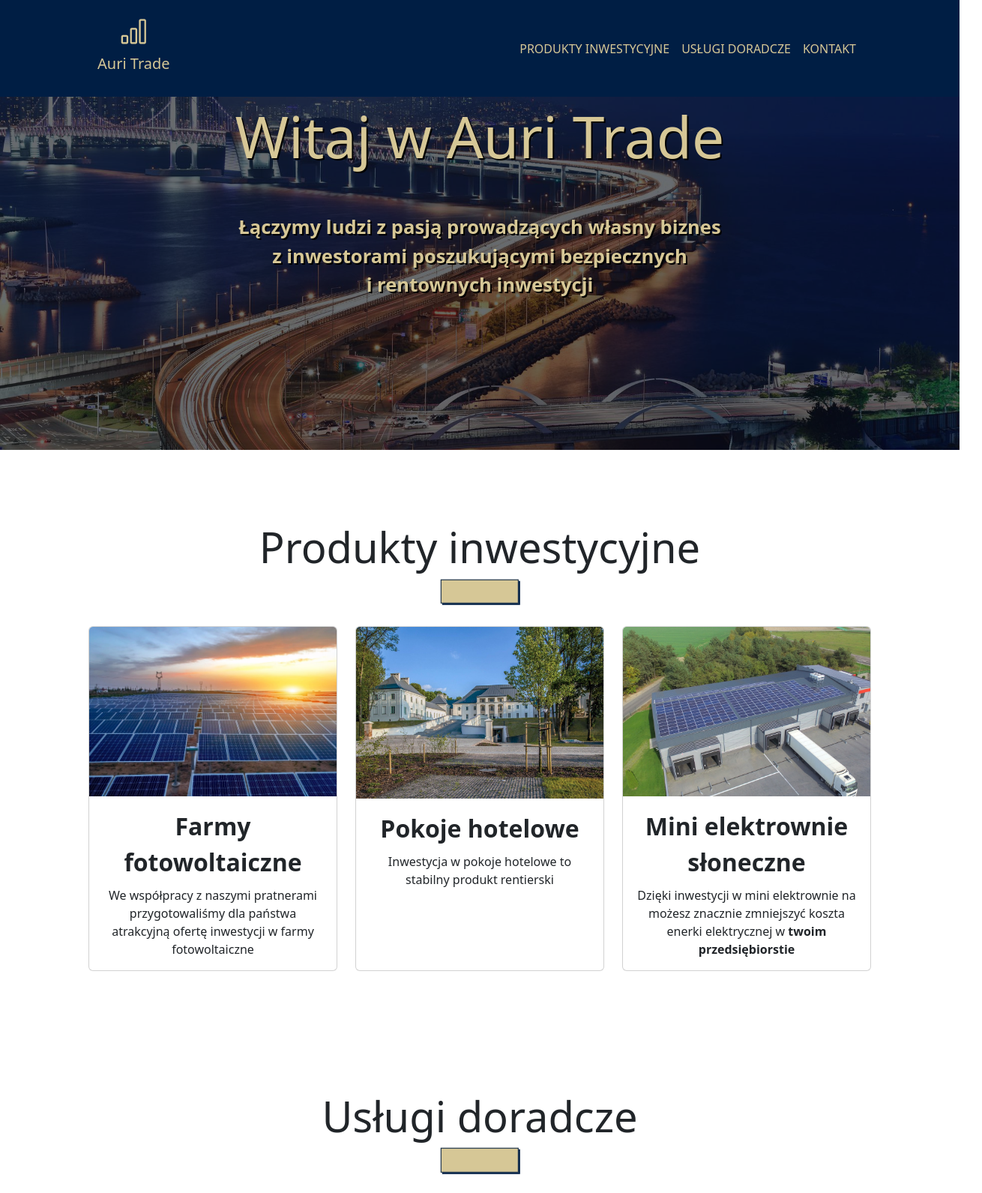
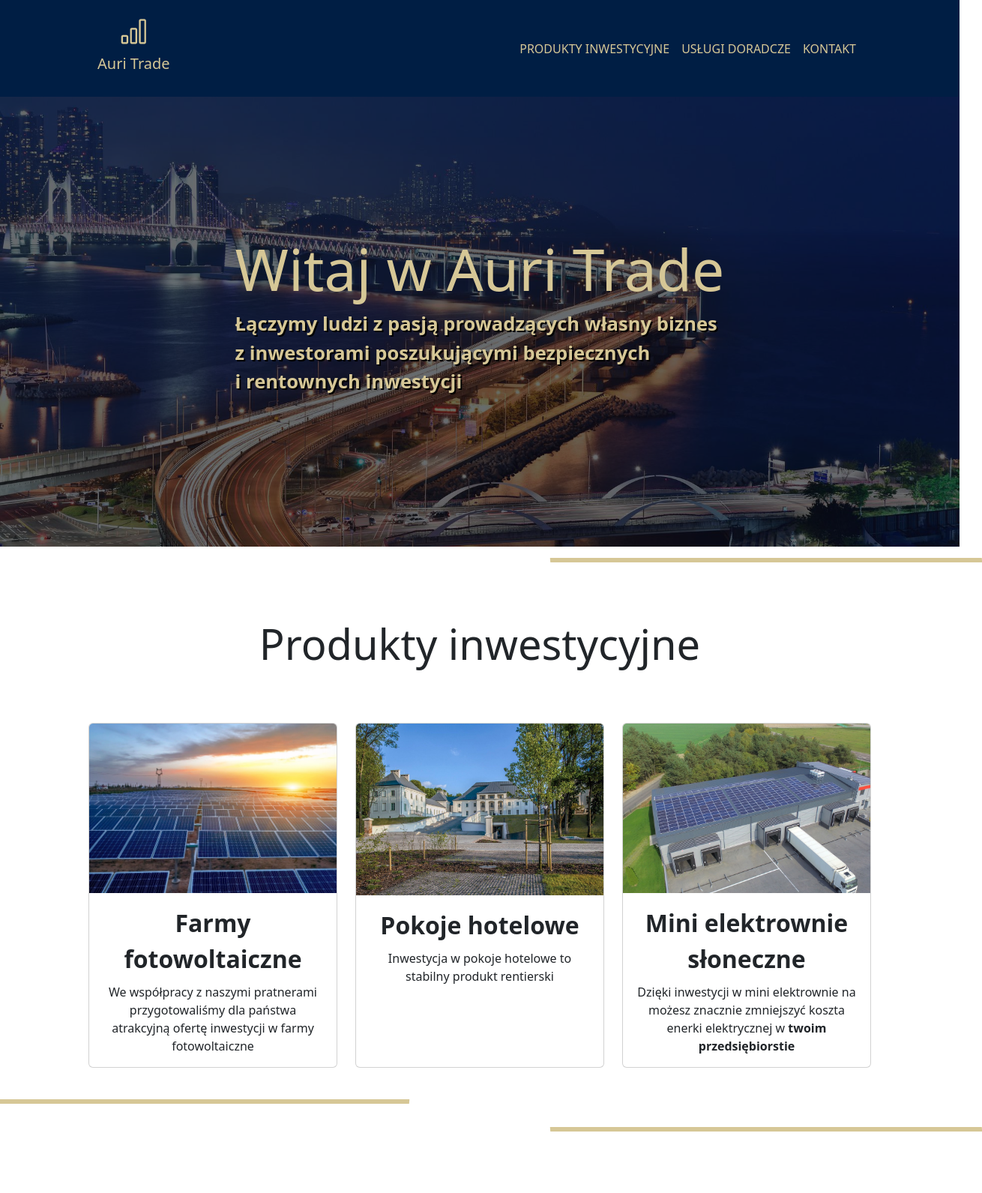
Before and after one commit to Uncle-Moris/Auri_Trade_Website, a website: page index.html in a window 1280 px wide. Shown: the top 1591 px of the page at 75% size, 1310 px wide, since content can reach past the window. Drawn offline with nearby package versions, Linux system fonts and the light colour scheme.

Commit message:
style lifting

```diff
--- a/index.html
+++ b/index.html
@@ -22,7 +22,7 @@
 <body>
 <nav class="navbar navbar-expand-lg fixed-top py-2">
     <div class="container">
-        <a class="navbar-brand text-center ps-5" href="#home">
+        <a class="navbar-brand text-center ps-5" href="#header">
             <i class="bi bi-bar-chart mb-0"></i><p >Auri Trade</p></a>
         <button class="navbar-toggler p-3" type="button" data-bs-toggle="collapse" data-bs-target="#navbarNavAltMarkup" aria-controls="navbarNavAltMarkup" aria-expanded="false" aria-label="Toggle navigation">
 
@@ -39,19 +39,19 @@
         </div>
     </div>
 </nav>
-    <section id="home" class="home">
-        <div class="container h-100 d-flex flex-column
-         justify-content-center align-items-center
-         text-light text-center home-text">
-            <h1> Witaj w Auri Trade </h1>
-            <p class="p-5">Łączymy ludzi z pasją prowadzących własny biznes <br>
+<header id="header" class="header">
+        <div class="wrapper">
+            <h1 class="header__heading"> Witaj w Auri Trade </h1>
+            <p class="header__text">Łączymy ludzi z pasją prowadzących własny biznes <br>
                 z inwestorami poszukującymi bezpiecznych <br>
                 i rentownych inwestycji</p>
-            <div class="home-shadow"></div>
+            <div class="header__shadow"></div>
         </div>
-    </section>
+</header>
 <main>
     <section id="investments" class="investments">
+        <div class="underline-r"></div>
+        <div class="underline-l"></div>
             <div class="container text-center p-5">
                 <h2 class="display-4 py-5 position-relative g-bar">Produkty inwestycyjne</h2>
                 <div class="row row-cols-1 row-cols-md-3 g-4 py-3">
@@ -71,7 +71,6 @@
                                 <p class="card-title">Pokoje hotelowe</p>
                                 <p class="card-text">Inwestycja w pokoje hotelowe to stabilny produkt rentierski</p>
                             </div>
-
                         </div>
                     </div>
                     <div class="col">
@@ -86,11 +85,11 @@
                         </div>
                     </div>
                 </div>
-
-
             </div>
     </section>
     <section id="consulting" class="consulting">
+        <div class="underline-r"></div>
+        <div class="underline-l"></div>
         <div class="container text-center p-5">
             <h2 class="display-4 py-5 position-relative g-bar">Usługi doradcze</h2>
 
@@ -126,6 +125,8 @@
         </div>
     </section>
     <section id="contact" class="contact py-5">
+<!--        <div class="underline-r"></div>-->
+<!--        <div class="underline-l"></div>-->
         <div class="container text-center ">
             <h2 class="display-4 py-5">Kontakt</h2>
             <div class="row">
@@ -162,7 +163,7 @@ Nip: 5213903645 Regon : 386660697 KRS : 0000856474-->
         </div>
     </section>
 </main>
-<footer class="py-0">
+<footer class="py-0 footer">
     <p class="text-center py-2">&copy; Auri Trade 2022</p>
 </footer>
 
--- /dev/null
+++ b/sass/_components.scss
@@ -0,0 +1,34 @@
+@use 'colors' as *;
+
+.wrapper {
+  margin-right: auto;
+  margin-left:  auto;
+  max-width: 960px;
+  padding-right: 10px;
+  padding-left:  10px;
+}
+
+.underline {
+
+  &-l {
+    position: absolute;
+    width: 45%;
+    height: .4rem;
+    background-color: $them-gold;
+    bottom: 0;
+    left: -30px;
+    transform: skew(-5deg);
+    margin-bottom: 15px;
+  }
+
+  &-r {
+    position: absolute;
+    width: 45%;
+    height: .4rem;
+    background-color: $them-gold;
+    top: 0;
+    right: -30px;
+    transform: skew(5deg);
+    margin-top: 15px;
+  }
+}
--- a/sass/_mixins.scss
+++ b/sass/_mixins.scss
@@ -3,3 +3,8 @@
   background-size: cover;
   background-position: center ;
 }
+
+@mixin baseHeading {
+  font-size: 4.8rem;
+  font-weight: 300;
+}
--- a/sass/_reset.scss
+++ b/sass/_reset.scss
@@ -6,6 +6,8 @@
 
 html{
   font-size: 62.5%;
+
+  scroll-padding-top: 129px;
   scroll-behavior: smooth;
 }
 
--- a/sass/style.scss
+++ b/sass/style.scss
@@ -3,31 +3,9 @@
 */
 @use "colors" as colors;
 @use "mixins" as mix;
+@import "components";
 
 
-
-.underline {
-  margin: auto;
-  width: 76px;
-  height: 28px;
-  background-color: colors.$them-gold;
-  border: solid 1px colors.$them-blue;
-  box-shadow: 1px 2px colors.$them-blue;
-
-}
-
-.g-bar::after {
-  content: '';
-  position: absolute;
-  bottom: 3px;
-  left: 50%;
-  transform: translate(-50%, -10%);
-  width: 10%;
-  height: 20%;
-  background-color: colors.$them-gold;
-  box-shadow: 2px 2px colors.$them-blue;
-  border: solid 1px colors.$them-blue;
-}
 
 /* navigation */
 nav{
@@ -53,19 +31,20 @@ nav{
   }
 }
 
-/* home | welcome */
-.home {
+/* header */
+.header {
   position: relative;
   display: flex;
   justify-content: center;
   align-items: center;
   flex-direction: column;
   height: 75vh;
+  margin-top: 129px;
   @include mix.heroImg('../img/bridge_blue.jpg');
   background-attachment: scroll;
   z-index: 0;
 
-  .home-shadow{
+  &__shadow{
     position: absolute;
     top: 0;
     left: 0;
@@ -75,29 +54,26 @@ nav{
     z-index: -1;
   }
 
-  .home-text {
+  &__text {
     font-weight: bold;
     color: colors.$them-gold;
     text-shadow: 2px 2px colors.$black;
+    font-size: 1.6rem;
+    color: colors.$them-gold;
     z-index: 1;
+  }
 
-    h1 {
-      font-size: 4.8rem;
-      color: colors.$them-gold;
-    }
-
-    p{
-      font-size: 1.6rem;
-      color: colors.$them-gold;
-
-    }
+  &__heading {
+    @include mix.baseHeading;
+    color: colors.$them-gold;
   }
 }
 
 /* investments */
-
-.investments{
-
+.investments {
+  position: relative;
+  width: 100%;
+  height: 100%;
   .card{
     .card-title{
       font-weight: bold;
@@ -113,26 +89,30 @@ nav{
   }
 
 }
+
 /* consulting */
 .consulting{
+  position: relative;
+  width: 100%;
+  height: 100%;
   .bi {
     color: colors.$them-gold;
     font-size: 2.3rem;
   }
 }
-
 /* contact*/
 .contact{
+  position: relative;
+  width: 100%;
+  height: 100%;
   background-color: colors.$them-blue;
   color: colors.$them-gold;
   .contact-info{
     color: colors.$them-gold;
   }
 }
-
-
 /* footer */
-footer{
+.footer {
   background-color: colors.$them-blue;
   p{
     color: colors.$them-gold;
@@ -141,10 +121,6 @@ footer{
     font-size: 6rem;
   }
 }
-
 /* media queries*/
-
 @media (width: 768px) {
-
-
 }
```
Also changed, not shown: css/style.css, sass/style.css, 2 other files.
